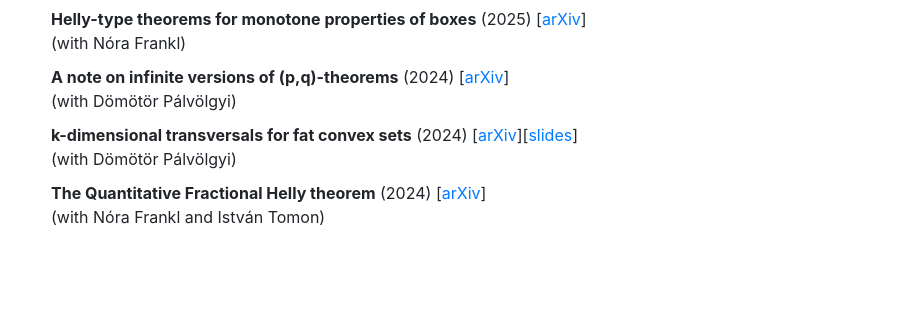
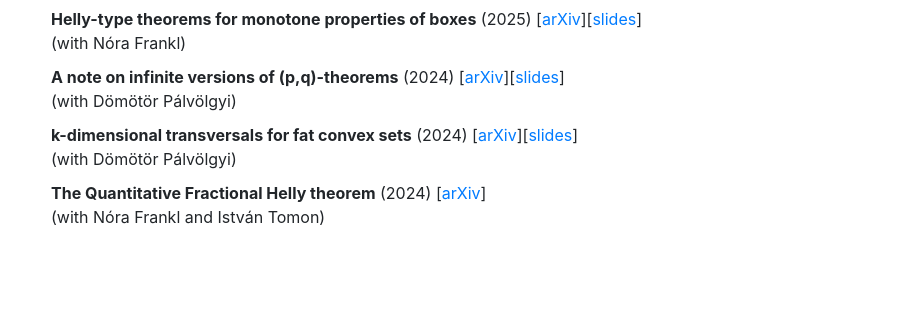
Before and after one commit to attilajung/attilajung.github.io, a plain HTML site: page index.html in a window 1280 px wide. Shown: the part 476-791 px from the top of the page, without its empty margins (166-1079 px from the left). Drawn offline with nearby package versions, Linux system fonts and the light colour scheme.

Commit message:
Update index.html

```diff
--- a/index.html
+++ b/index.html
@@ -73,8 +73,8 @@ I am a Ph.D. student in the <a href="https://coge.elte.hu/" target="_blank">Comb
 <td width="80%">
 <div class="info-section">
 <h2>Preprints</h2>
-<div class="preprint-entry"><b>Helly-type theorems for monotone properties of boxes</b> (2025) [<a href="https://arxiv.org/abs/2503.22571">arXiv</a>] <br>(with Nóra Frankl)</div>
-<div class="preprint-entry"><b>A note on infinite versions of (p,q)-theorems</b> (2024) [<a href="https://arxiv.org/abs/2412.04066">arXiv</a>] <br>(with Dömötör Pálvölgyi)</div>
+<div class="preprint-entry"><b>Helly-type theorems for monotone properties of boxes</b> (2025) [<a href="https://arxiv.org/abs/2503.22571">arXiv</a>][<a href="EUROCOMB_Boxes_jungattila.pdf">slides</a>] <br>(with Nóra Frankl)</div>
+<div class="preprint-entry"><b>A note on infinite versions of (p,q)-theorems</b> (2024) [<a href="https://arxiv.org/abs/2412.04066">arXiv</a>][<a href="infinite_pq_Eurocomb_jungattila.pdf">slides</a>] <br>(with Dömötör Pálvölgyi)</div>
 <div class="preprint-entry"><b>k-dimensional transversals for fat convex sets</b> (2024) [<a href="https://arxiv.org/abs/2311.15646">arXiv</a>][<a href="socg25talk_jungattila.pdf">slides</a>] <br>(with Dömötör Pálvölgyi)</div>
 <div class="preprint-entry"><b>The Quantitative Fractional Helly theorem</b> (2024) [<a href="https://arxiv.org/abs/2402.12268">arXiv</a>] <br>(with Nóra Frankl and István Tomon)</div>
 </div>
```
